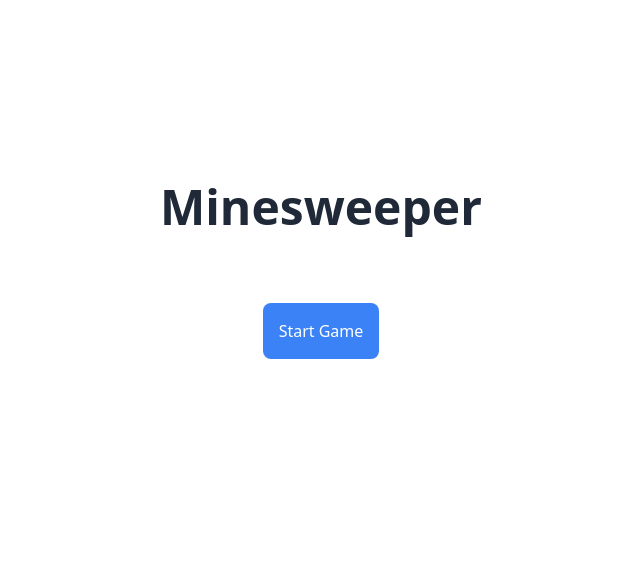
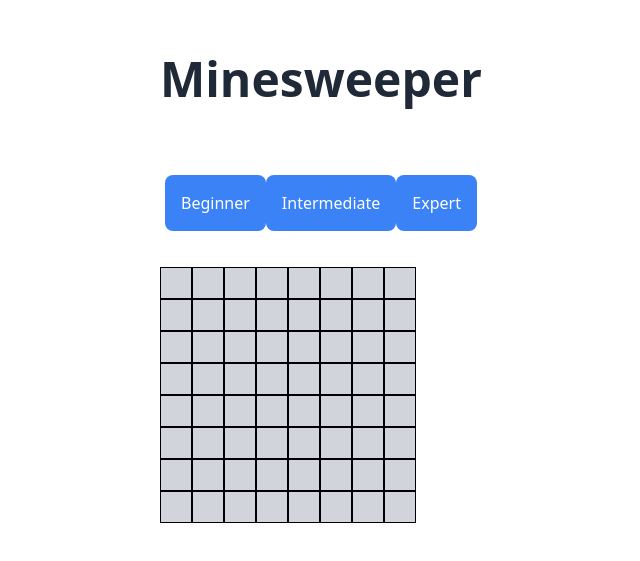
Before and after one commit to ruridge/minesweeper, a React (Vite) app: page / in a window 1280 px wide. Shown: the part 129-690 px from the top of the page, without its empty margins (319-959 px from the left). Built offline with nearby package versions, Linux system fonts and the light colour scheme.

Commit message:
Move all state up to top level compoennt
- Remove flagged/uncovered state from tile component and move to app
the tile now just renders
- compute new tile state forom prev state on click/contextClick[
- setup dificulty buttons to demonstrate ability to reset board

```diff
--- a/src/app.tsx
+++ b/src/app.tsx
@@ -18,8 +18,6 @@ const LEVELS = {
     mines: 99,
   },
 }
-type dificulty = 'beginner' | 'intermediate' | 'expert'
-
 type gameTileType = {
   row: number
   col: number
@@ -47,7 +45,7 @@ function createGameBoard({
           return {
             row,
             col,
-            isMine: Math.floor(Math.random() * mines) === 0,
+            isMine: Math.floor(Math.random() * 2) === 0, // 1 in 2 chance of being a mine for testing
             isRevealed: false,
             isFlagged: false,
           }
@@ -64,30 +62,28 @@ function GameTile({
   onTileClick: (tile: gameTileType) => void
   onTileContextMenu: (tile: gameTileType) => void
 }) {
-  const [uncovered, setUncovered] = useState(false)
-  const [isFlagged, setIsFlagged] = useState(false)
   const handleClick = () => {
-    if (isFlagged) return
-    setUncovered(true)
+    // don't do anything if the tile is already flagged or revealed
+    if (tile.isFlagged || tile.isRevealed) return
     onTileClick(tile)
   }
   const handleContextMenu = (e: React.MouseEvent) => {
     e.preventDefault()
-    if (uncovered) return
-    setIsFlagged(!isFlagged)
+    // don't do anything if tile is already revealed
+    if (tile.isRevealed) return
     onTileContextMenu(tile)
   }
   return (
     <button
       className={clsx([
-        uncovered ? 'bg-gray-200' : 'bg-gray-300',
+        tile.isRevealed ? 'bg-gray-200' : 'bg-gray-300',
         'h-8 w-8  border border-black',
       ])}
       onClick={handleClick}
       onContextMenu={handleContextMenu}
     >
-      {isFlagged ? '🚩' : uncovered && tile.isMine ? '💣' : ''}
-      {uncovered && !tile.isMine && tile.surroundingMines && (
+      {tile.isFlagged ? '🚩' : tile.isRevealed && tile.isMine ? '💣' : ''}
+      {tile.isRevealed && !tile.isMine && tile.surroundingMines && (
         <span className="text-blue-700">{tile.surroundingMines}</span>
       )}
     </button>
@@ -95,23 +91,53 @@ function GameTile({
 }
 
 function App() {
-  const [gameBoard, setGameBoard] = useState<gameTileType[][]>([])
-  // const [gameState, setGameState] = useState('pending') // pending, running, won, lost
-  // const [gameTime, setGameTime] = useState(0)
-  const [dificulty] = useState<dificulty>('beginner')
-  const startGame = () => {
-    // setGameState('running')
-    // setGameTime(0)
-    setGameBoard(createGameBoard(LEVELS[dificulty]))
+  const [gameBoard, setGameBoard] = useState<gameTileType[][]>(
+    createGameBoard(LEVELS.beginner),
+  )
+  function uncoverTile(tile: gameTileType) {
+    setGameBoard((prevBoard) =>
+      prevBoard.map((prevRow) =>
+        prevRow.map((prevTile) => {
+          if (prevTile.row === tile.row && prevTile.col === tile.col) {
+            return { ...prevTile, isRevealed: true }
+          }
+          return prevTile
+        }),
+      ),
+    )
+  }
+  function flagTile(tile: gameTileType) {
+    setGameBoard((prevBoard) =>
+      prevBoard.map((prevRow) =>
+        prevRow.map((prevTile) => {
+          if (prevTile.row === tile.row && prevTile.col === tile.col) {
+            return { ...prevTile, isFlagged: !prevTile.isFlagged }
+          }
+          return prevTile
+        }),
+      ),
+    )
   }
   return (
     <div>
       <h1 className="my-9 text-5xl font-bold">Minesweeper</h1>
       <button
         className="my-9 rounded-lg bg-blue-500 p-4 text-white"
-        onClick={startGame}
+        onClick={() => setGameBoard(createGameBoard(LEVELS.beginner))}
       >
-        Start Game
+        Beginner
+      </button>
+      <button
+        className="my-9 rounded-lg bg-blue-500 p-4 text-white"
+        onClick={() => setGameBoard(createGameBoard(LEVELS.intermediate))}
+      >
+        Intermediate
+      </button>
+      <button
+        className="my-9 rounded-lg bg-blue-500 p-4 text-white"
+        onClick={() => setGameBoard(createGameBoard(LEVELS.expert))}
+      >
+        Expert
       </button>
       <div className="flex flex-col">
         {gameBoard.map((row, rowIndex) => (
@@ -120,12 +146,8 @@ function App() {
               <GameTile
                 key={colIndex}
                 tile={tile}
-                onTileClick={() => {
-                  return
-                }}
-                onTileContextMenu={() => {
-                  return
-                }}
+                onTileClick={uncoverTile}
+                onTileContextMenu={flagTile}
               />
             ))}
           </div>
```
